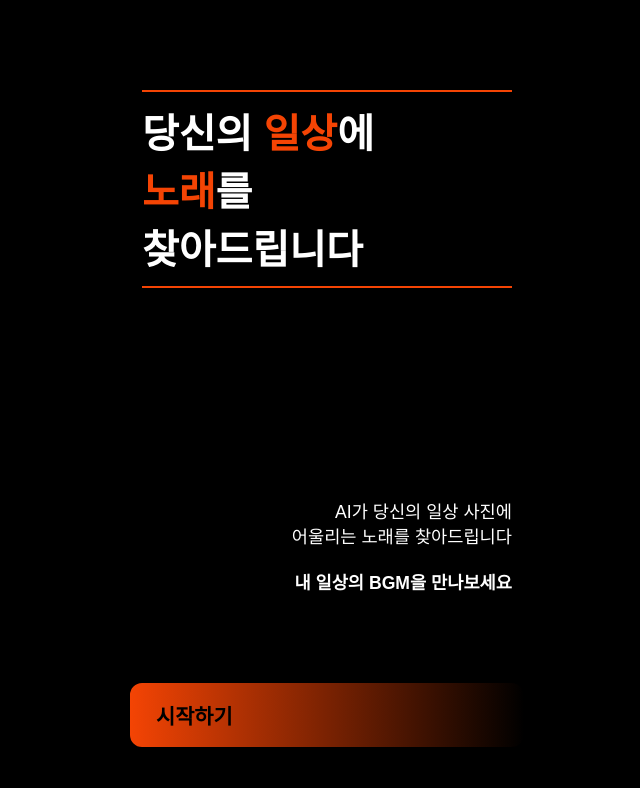
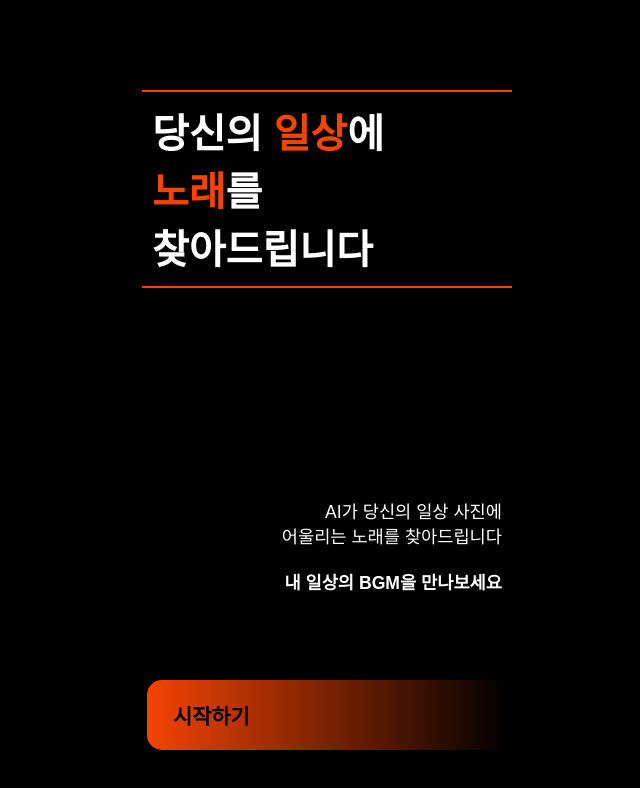
Before and after one commit to boostcampaitech5/level3_recsys_finalproject-recsys-03, a React (Create React App) app in the folder front/: page / in a window 1280 px wide. Shown: the top 788 px of the page, without its empty margins (313-953 px from the left). Built offline with nearby package versions, Linux system fonts and the light colour scheme.

Commit message:
IMR-28 refactor: change css option

```diff
--- a/front/src/App.css
+++ b/front/src/App.css
@@ -34,6 +34,7 @@
   margin: 0 auto;
   width: min(100%, 400px);
   position: relative;
+  font-family: 'Noto Sans KR', sans-serif;
 }
 
 .contents{
@@ -41,13 +42,15 @@
   width: 100%;
 }
 
+.header {
+  padding: 3em 1em 0em 1em;
+}
+
 .footer{
   position : absolute;
   height: 70px;
   width: 100%;
   bottom: 0;
-  /* padding-left: 10px; */
-  /* padding-right: 10px; */
 }
 
 @keyframes App-logo-spin {
--- a/front/src/components/page/MainPage.css
+++ b/front/src/components/page/MainPage.css
@@ -18,7 +18,7 @@
 .title{
     text-align: left;
     color: white;
-    padding-left: 15px;
+    padding-left: 25px;
     font-style: border;
     font-size: 2.5em;
     font-family: 'Noto Sans KR', sans-serif;
@@ -33,7 +33,7 @@
     text-align: right;
     color: white;
     padding-top: 200px;
-    padding-right: 15px;
+    padding-right: 25px;
     font-size: 1.1em;
     font-family: 'Noto Sans KR', sans-serif;
 }
@@ -44,13 +44,11 @@
 
 .starbBnt{
     height: 100%;
-    width: 100%;
+    width: 90%;
     background: linear-gradient(to right, #f44404, black);
     border: none;
     border-radius: 15px;
     font-family: 'Noto Sans KR', sans-serif;
-    border-style: solid;
-    border-color: black;
     text-align: left;
     font-weight: 900;
     font-size: 1.3em;
```
